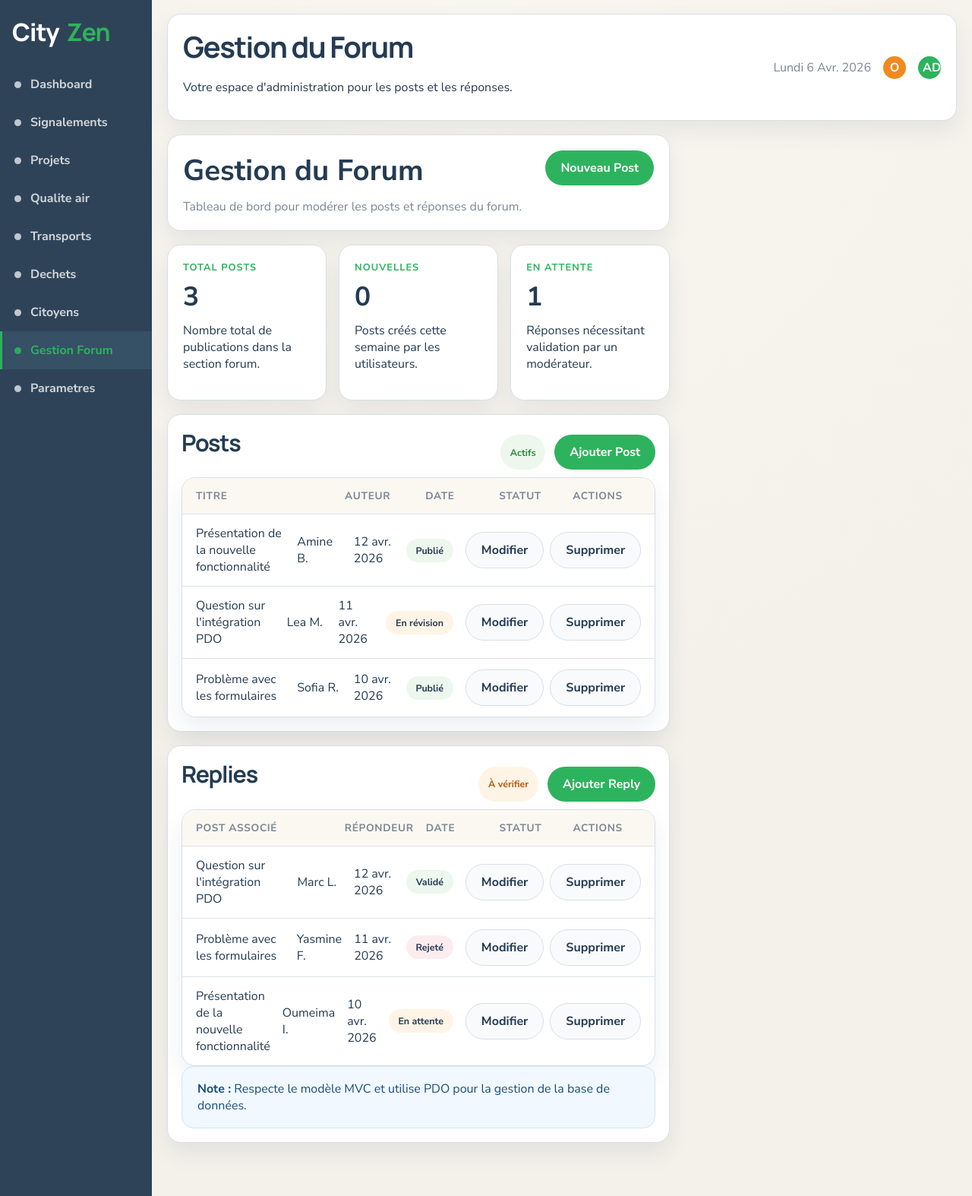
After one commit to RANIA1670/projet_web, a PHP site: page /admin/gestion_forum.php in a window 1280 px wide. The commit adds this page. Shown: the whole page at 76% size. Run offline with PHP 8.4, Linux system fonts and the light colour scheme.

Commit message:
Add Gestion Forum link to admin menu and admin page

```diff
--- /dev/null
+++ b/admin/gestion_forum.php
@@ -0,0 +1,565 @@
+<?php
+
+require_once __DIR__ . '/../includes/layout.php';
+
+cityzen_render_head('Gestion Forum');
+?>
+<style>
+  .admin-forum-body {
+    display: grid;
+    grid-template-columns: 200px 1fr;
+    gap: 18px;
+    padding: 18px 0 34px;
+  }
+
+  .forum-content {
+    display: grid;
+    gap: 18px;
+  }
+
+  .forum-header {
+    display: flex;
+    justify-content: space-between;
+    align-items: flex-start;
+    gap: 18px;
+    padding: 20px;
+    background: var(--surface);
+    border: 1px solid var(--line);
+    border-radius: var(--radius-lg);
+    box-shadow: var(--shadow);
+  }
+
+  .forum-header h1 {
+    margin: 0;
+    font-size: clamp(2rem, 3vw, 2.6rem);
+  }
+
+  .forum-header p {
+    color: var(--muted);
+    margin: 10px 0 0;
+  }
+
+  .forum-actions {
+    display: flex;
+    gap: 12px;
+    flex-wrap: wrap;
+  }
+
+  .button-primary,
+  .button-secondary {
+    border: 0;
+    border-radius: 999px;
+    font-weight: 800;
+    padding: 12px 20px;
+    cursor: pointer;
+    transition: background 0.2s ease, transform 0.2s ease;
+  }
+
+  .button-primary {
+    background: var(--green);
+    color: #fff;
+  }
+
+  .button-secondary {
+    background: #f9fafb;
+    color: var(--ink);
+    border: 1px solid var(--line);
+  }
+
+  .button-primary:hover,
+  .button-secondary:hover {
+    transform: translateY(-1px);
+  }
+
+  .forum-summary {
+    display: grid;
+    grid-template-columns: repeat(3, minmax(0, 1fr));
+    gap: 16px;
+  }
+
+  .forum-card {
+    background: var(--surface);
+    border: 1px solid var(--line);
+    border-radius: var(--radius-lg);
+    padding: 20px;
+    box-shadow: var(--shadow);
+  }
+
+  .forum-card h3 {
+    margin: 0;
+    font-size: 0.8rem;
+    text-transform: uppercase;
+    color: var(--green);
+    letter-spacing: 0.08em;
+  }
+
+  .forum-card strong {
+    display: block;
+    margin-top: 12px;
+    font-size: 2.2rem;
+    line-height: 1;
+  }
+
+  .forum-table-wrap {
+    background: var(--surface);
+    border: 1px solid var(--line);
+    border-radius: var(--radius-lg);
+    box-shadow: var(--shadow);
+    overflow: hidden;
+  }
+
+  .table-head,
+  .table-row {
+    display: grid;
+    grid-template-columns: 2fr 1fr 0.9fr 0.9fr 1fr;
+    gap: 16px;
+    align-items: center;
+    padding: 14px 18px;
+  }
+
+  .table-head {
+    background: var(--surface-soft);
+    color: var(--muted);
+    font-size: 0.85rem;
+    font-weight: 800;
+    letter-spacing: 0.05em;
+    text-transform: uppercase;
+  }
+
+  .table-row {
+    border-top: 1px solid rgba(217, 223, 231, 0.9);
+  }
+
+  .table-row span {
+    color: var(--ink);
+  }
+
+  .table-row .actions {
+    display: flex;
+    justify-content: flex-end;
+    gap: 8px;
+  }
+
+  .badge-pill {
+    display: inline-flex;
+    align-items: center;
+    justify-content: center;
+    padding: 0.45rem 0.8rem;
+    border-radius: 999px;
+    font-size: 0.78rem;
+    font-weight: 700;
+    white-space: nowrap;
+  }
+
+  .badge-success { background: #edf7ed; color: #2d8a3c; }
+  .badge-warning { background: #fff4e5; color: #b55808; }
+  .badge-danger { background: #fdecee; color: #9e2a20; }
+
+  .forum-note {
+    padding: 18px 20px;
+    border-radius: 16px;
+    border: 1px solid #cfe5f7;
+    background: #f2f8ff;
+    color: #164e7b;
+  }
+
+  @media (max-width: 980px) {
+    .admin-forum-body { grid-template-columns: 1fr; }
+    .forum-summary { grid-template-columns: 1fr; }
+    .table-head,
+    .table-row { grid-template-columns: 1.4fr 1fr 0.8fr 0.8fr 1fr; }
+  }
+</style>
+<div class="admin-layout">
+  <aside class="sidebar">
+    <div class="sidebar-brand">City<strong>Zen</strong></div>
+    <nav class="sidebar-nav">
+      <?php foreach ($cityzen['admin_menu'] as $item): ?>
+        <?php $href = str_starts_with($item['url'], '/') ? cityzen_asset(ltrim($item['url'], '/')) : $item['url']; ?>
+        <a href="<?= htmlspecialchars($href) ?>" class="<?= $item['key'] === 'gestion-forum' ? 'is-active' : '' ?>">
+          <span class="nav-bullet"></span>
+          <?= htmlspecialchars($item['label']) ?>
+        </a>
+      <?php endforeach; ?>
+    </nav>
+  </aside>
+
+  <main class="admin-page">
+    <header class="admin-header">
+      <div>
+        <h1>Gestion du Forum</h1>
+        <p>Votre espace d'administration pour les posts et les réponses.</p>
+      </div>
+      <div class="admin-user">
+        <span><?= htmlspecialchars($cityzen['current_date']) ?></span>
+        <button class="avatar avatar-warning" type="button">O</button>
+        <button class="avatar avatar-success" type="button"><?= htmlspecialchars($cityzen['user']['initials']) ?></button>
+      </div>
+    </header>
+
+    <div class="admin-forum-body">
+      <div class="forum-content">
+        <div class="forum-header">
+          <div>
+            <h1>Gestion du Forum</h1>
+            <p>Tableau de bord pour modérer les posts et réponses du forum.</p>
+          </div>
+          <div class="forum-actions">
+            <button class="button-primary" type="button" onclick="openPostModal()">Nouveau Post</button>
+          </div>
+        </div>
+
+        <div class="forum-summary">
+          <article class="forum-card">
+            <h3>Total posts</h3>
+            <strong id="totalPosts">0</strong>
+            <p>Nombre total de publications dans la section forum.</p>
+          </article>
+          <article class="forum-card">
+            <h3>Nouvelles</h3>
+            <strong id="newPosts">0</strong>
+            <p>Posts créés cette semaine par les utilisateurs.</p>
+          </article>
+          <article class="forum-card">
+            <h3>En attente</h3>
+            <strong id="pendingReplies">0</strong>
+            <p>Réponses nécessitant validation par un modérateur.</p>
+          </article>
+        </div>
+
+        <section class="panel">
+          <div class="section-header">
+            <h2>Posts</h2>
+            <div class="forum-actions">
+              <span class="badge-pill badge-success">Actifs</span>
+              <button class="button-primary" type="button" onclick="openPostModal()">Ajouter Post</button>
+            </div>
+          </div>
+          <div class="forum-table-wrap" id="postsTable">
+            <div class="table-head">
+              <span>Titre</span>
+              <span>Auteur</span>
+              <span>Date</span>
+              <span>Statut</span>
+              <span>Actions</span>
+            </div>
+          </div>
+        </section>
+
+        <section class="panel">
+          <div class="section-header">
+            <h2>Replies</h2>
+            <div class="forum-actions">
+              <span class="badge-pill badge-warning">À vérifier</span>
+              <button class="button-primary" type="button" onclick="openReplyModal()">Ajouter Reply</button>
+            </div>
+          </div>
+          <div class="forum-table-wrap" id="repliesTable">
+            <div class="table-head">
+              <span>Post associé</span>
+              <span>Répondeur</span>
+              <span>Date</span>
+              <span>Statut</span>
+              <span>Actions</span>
+            </div>
+          </div>
+          <div class="forum-note">
+            <strong>Note :</strong> Respecte le modèle MVC et utilise PDO pour la gestion de la base de données.
+          </div>
+        </section>
+      </div>
+    </div>
+  </main>
+</div>
+
+<div id="postModal" class="modal" style="display:none;">
+  <div class="modal-content">
+    <div class="modal-header">
+      <h3 id="postModalTitle">Ajouter un Post</h3>
+      <span class="close" onclick="closePostModal()">&times;</span>
+    </div>
+    <form id="postForm">
+      <input type="hidden" id="postId" value="">
+      <div class="form-group">
+        <label for="postTitle">Titre</label>
+        <input type="text" id="postTitle" required>
+      </div>
+      <div class="form-group">
+        <label for="postAuthor">Auteur</label>
+        <input type="text" id="postAuthor" required>
+      </div>
+      <div class="form-group">
+        <label for="postStatus">Statut</label>
+        <select id="postStatus" required>
+          <option value="Publié">Publié</option>
+          <option value="En révision">En révision</option>
+          <option value="Brouillon">Brouillon</option>
+        </select>
+      </div>
+      <div class="modal-actions">
+        <button type="button" class="button-secondary" onclick="closePostModal()">Annuler</button>
+        <button type="submit" class="button-primary">Enregistrer</button>
+      </div>
+    </form>
+  </div>
+</div>
+
+<div id="replyModal" class="modal" style="display:none;">
+  <div class="modal-content">
+    <div class="modal-header">
+      <h3 id="replyModalTitle">Ajouter une Reply</h3>
+      <span class="close" onclick="closeReplyModal()">&times;</span>
+    </div>
+    <form id="replyForm">
+      <input type="hidden" id="replyId" value="">
+      <div class="form-group">
+        <label for="replyPost">Post associé</label>
+        <select id="replyPost" required></select>
+      </div>
+      <div class="form-group">
+        <label for="replyAuthor">Répondeur</label>
+        <input type="text" id="replyAuthor" required>
+      </div>
+      <div class="form-group">
+        <label for="replyStatus">Statut</label>
+        <select id="replyStatus" required>
+          <option value="Validé">Validé</option>
+          <option value="Rejeté">Rejeté</option>
+          <option value="En attente">En attente</option>
+        </select>
+      </div>
+      <div class="modal-actions">
+        <button type="button" class="button-secondary" onclick="closeReplyModal()">Annuler</button>
+        <button type="submit" class="button-primary">Enregistrer</button>
+      </div>
+    </form>
+  </div>
+</div>
+
+<script>
+  let posts = [
+    { id: 1, title: 'Présentation de la nouvelle fonctionnalité', author: 'Amine B.', date: '12 avr. 2026', status: 'Publié' },
+    { id: 2, title: 'Question sur l\'intégration PDO', author: 'Lea M.', date: '11 avr. 2026', status: 'En révision' },
+    { id: 3, title: 'Problème avec les formulaires', author: 'Sofia R.', date: '10 avr. 2026', status: 'Publié' }
+  ];
+
+  let replies = [
+    { id: 1, postTitle: 'Question sur l\'intégration PDO', author: 'Marc L.', date: '12 avr. 2026', status: 'Validé' },
+    { id: 2, postTitle: 'Problème avec les formulaires', author: 'Yasmine F.', date: '11 avr. 2026', status: 'Rejeté' },
+    { id: 3, postTitle: 'Présentation de la nouvelle fonctionnalité', author: 'Oumeima I.', date: '10 avr. 2026', status: 'En attente' }
+  ];
+
+  function loadData() {
+    const savedPosts = localStorage.getItem('posts');
+    const savedReplies = localStorage.getItem('replies');
+    if (savedPosts) posts = JSON.parse(savedPosts);
+    if (savedReplies) replies = JSON.parse(savedReplies);
+  }
+
+  function saveData() {
+    localStorage.setItem('posts', JSON.stringify(posts));
+    localStorage.setItem('replies', JSON.stringify(replies));
+  }
+
+  function renderPosts() {
+    const container = document.getElementById('postsTable');
+    container.querySelectorAll('.table-row').forEach(node => node.remove());
+
+    posts.forEach(post => {
+      const row = document.createElement('div');
+      row.className = 'table-row';
+      row.innerHTML = `
+        <span>${post.title}</span>
+        <span>${post.author}</span>
+        <span>${post.date}</span>
+        <span><span class="badge-pill ${getStatusClass(post.status)}">${post.status}</span></span>
+        <span class="actions">
+          <button class="button-secondary" type="button" onclick="editPost(${post.id})">Modifier</button>
+          <button class="button-secondary" type="button" onclick="deletePost(${post.id})">Supprimer</button>
+        </span>
+      `;
+      container.appendChild(row);
+    });
+    updatePostSelect();
+    updateStats();
+  }
+
+  function renderReplies() {
+    const container = document.getElementById('repliesTable');
+    container.querySelectorAll('.table-row').forEach(node => node.remove());
+
+    replies.forEach(reply => {
+      const row = document.createElement('div');
+      row.className = 'table-row';
+      row.innerHTML = `
+        <span>${reply.postTitle}</span>
+        <span>${reply.author}</span>
+        <span>${reply.date}</span>
+        <span><span class="badge-pill ${getStatusClass(reply.status)}">${reply.status}</span></span>
+        <span class="actions">
+          <button class="button-secondary" type="button" onclick="editReply(${reply.id})">Modifier</button>
+          <button class="button-secondary" type="button" onclick="deleteReply(${reply.id})">Supprimer</button>
+        </span>
+      `;
+      container.appendChild(row);
+    });
+    updateStats();
+  }
+
+  function getStatusClass(status) {
+    switch (status) {
+      case 'Publié':
+      case 'Validé':
+        return 'badge-success';
+      case 'En révision':
+      case 'En attente':
+        return 'badge-warning';
+      case 'Rejeté':
+        return 'badge-danger';
+      default:
+        return 'badge-success';
+    }
+  }
+
+  function updateStats() {
+    document.getElementById('totalPosts').textContent = posts.length;
+    document.getElementById('newPosts').textContent = posts.filter(p => new Date(p.date) > new Date(Date.now() - 7 * 24 * 60 * 60 * 1000)).length;
+    document.getElementById('pendingReplies').textContent = replies.filter(r => r.status === 'En attente').length;
+  }
+
+  function updatePostSelect() {
+    const select = document.getElementById('replyPost');
+    select.innerHTML = '';
+    posts.forEach(post => {
+      const option = document.createElement('option');
+      option.value = post.title;
+      option.textContent = post.title;
+      select.appendChild(option);
+    });
+  }
+
+  function openPostModal(postId = null) {
+    const modal = document.getElementById('postModal');
+    const title = document.getElementById('postModalTitle');
+    const form = document.getElementById('postForm');
+
+    if (postId) {
+      const post = posts.find(p => p.id === postId);
+      document.getElementById('postId').value = post.id;
+      document.getElementById('postTitle').value = post.title;
+      document.getElementById('postAuthor').value = post.author;
+      document.getElementById('postStatus').value = post.status;
+      title.textContent = 'Modifier un Post';
+    } else {
+      form.reset();
+      document.getElementById('postId').value = '';
+      title.textContent = 'Ajouter un Post';
+    }
+
+    modal.style.display = 'flex';
+  }
+
+  function closePostModal() {
+    document.getElementById('postModal').style.display = 'none';
+  }
+
+  function openReplyModal(replyId = null) {
+    const modal = document.getElementById('replyModal');
+    const title = document.getElementById('replyModalTitle');
+    const form = document.getElementById('replyForm');
+
+    if (replyId) {
+      const reply = replies.find(r => r.id === replyId);
+      document.getElementById('replyId').value = reply.id;
+      document.getElementById('replyPost').value = reply.postTitle;
+      document.getElementById('replyAuthor').value = reply.author;
+      document.getElementById('replyStatus').value = reply.status;
+      title.textContent = 'Modifier une Reply';
+    } else {
+      form.reset();
+      document.getElementById('replyId').value = '';
+      title.textContent = 'Ajouter une Reply';
+    }
+
+    modal.style.display = 'flex';
+  }
+
+  function closeReplyModal() {
+    document.getElementById('replyModal').style.display = 'none';
+  }
+
+  document.getElementById('postForm').addEventListener('submit', function (e) {
+    e.preventDefault();
+    const id = document.getElementById('postId').value;
+    const title = document.getElementById('postTitle').value;
+    const author = document.getElementById('postAuthor').value;
+    const status = document.getElementById('postStatus').value;
+
+    if (id) {
+      const post = posts.find(p => p.id == id);
+      post.title = title;
+      post.author = author;
+      post.status = status;
+    } else {
+      posts.push({ id: Date.now(), title, author, date: new Date().toLocaleDateString('fr-FR'), status });
+    }
+
+    saveData();
+    renderPosts();
+    closePostModal();
+  });
+
+  document.getElementById('replyForm').addEventListener('submit', function (e) {
+    e.preventDefault();
+    const id = document.getElementById('replyId').value;
+    const postTitle = document.getElementById('replyPost').value;
+    const author = document.getElementById('replyAuthor').value;
+    const status = document.getElementById('replyStatus').value;
+
+    if (id) {
+      const reply = replies.find(r => r.id == id);
+      reply.postTitle = postTitle;
+      reply.author = author;
+      reply.status = status;
+    } else {
+      replies.push({ id: Date.now(), postTitle, author, date: new Date().toLocaleDateString('fr-FR'), status });
+    }
+
+    saveData();
+    renderReplies();
+    closeReplyModal();
+  });
+
+  function editPost(id) { openPostModal(id); }
+  function deletePost(id) {
+    if (!confirm('Êtes-vous sûr de vouloir supprimer ce post ?')) return;
+    posts = posts.filter(p => p.id !== id);
+    replies = replies.filter(r => r.postTitle !== posts.find(p => p.id === id)?.title);
+    saveData();
+    renderPosts();
+    renderReplies();
+  }
+
+  function editReply(id) { openReplyModal(id); }
+  function deleteReply(id) {
+    if (!confirm('Êtes-vous sûr de vouloir supprimer cette reply ?')) return;
+    replies = replies.filter(r => r.id !== id);
+    saveData();
+    renderReplies();
+  }
+
+  window.onclick = function (event) {
+    const postModal = document.getElementById('postModal');
+    const replyModal = document.getElementById('replyModal');
+    if (event.target === postModal) closePostModal();
+    if (event.target === replyModal) closeReplyModal();
+  }
+
+  loadData();
+  renderPosts();
+  renderReplies();
+</script>
+
+<?php
+cityzen_render_footer();
+?>
--- a/includes/data.php
+++ b/includes/data.php
@@ -119,6 +119,7 @@ $cityzen = [
         ['key' => 'transport', 'label' => 'Transports', 'url' => '#transports'],
         ['key' => 'waste', 'label' => 'Dechets', 'url' => '#dechets'],
         ['key' => 'citizens', 'label' => 'Citoyens', 'url' => '#citoyens'],
+        ['key' => 'gestion-forum', 'label' => 'Gestion Forum', 'url' => '/admin/gestion_forum.php'],
         ['key' => 'settings', 'label' => 'Parametres', 'url' => '#parametres'],
     ],
     'public_menu' => [
```
